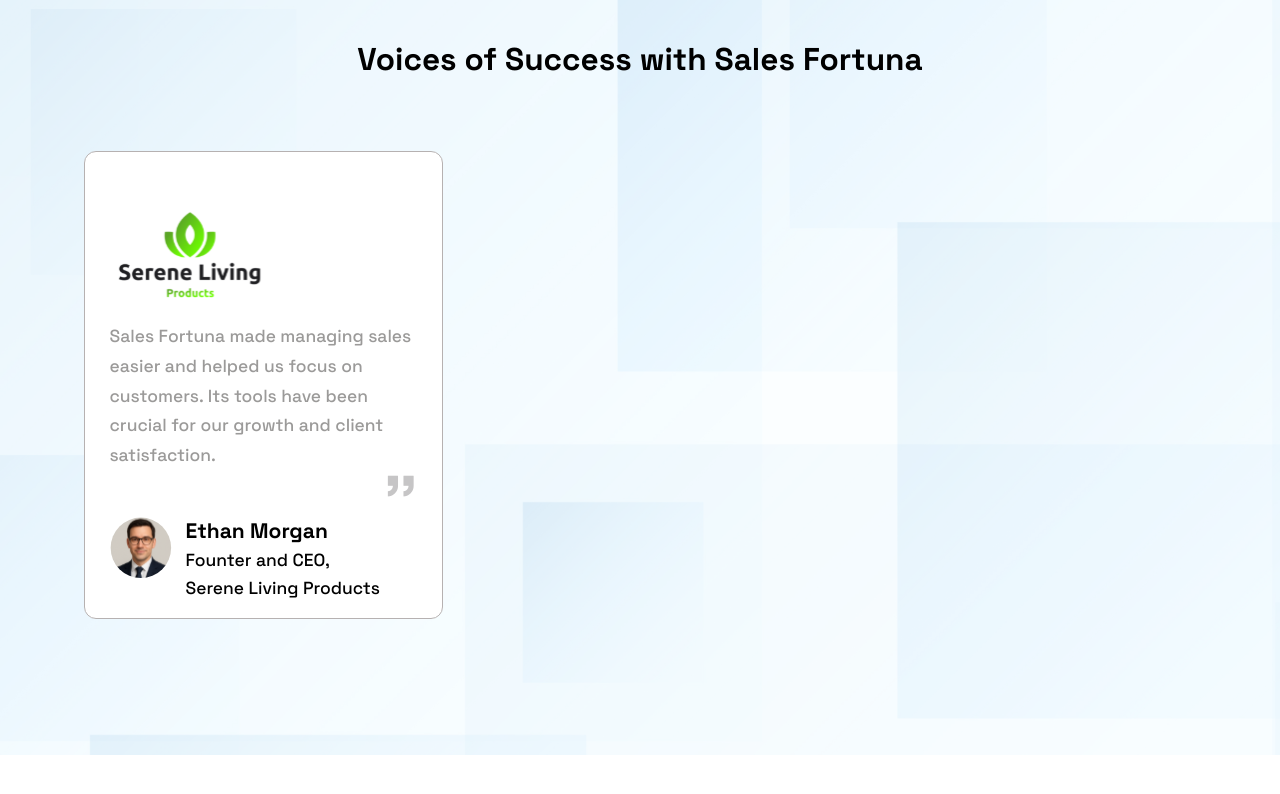
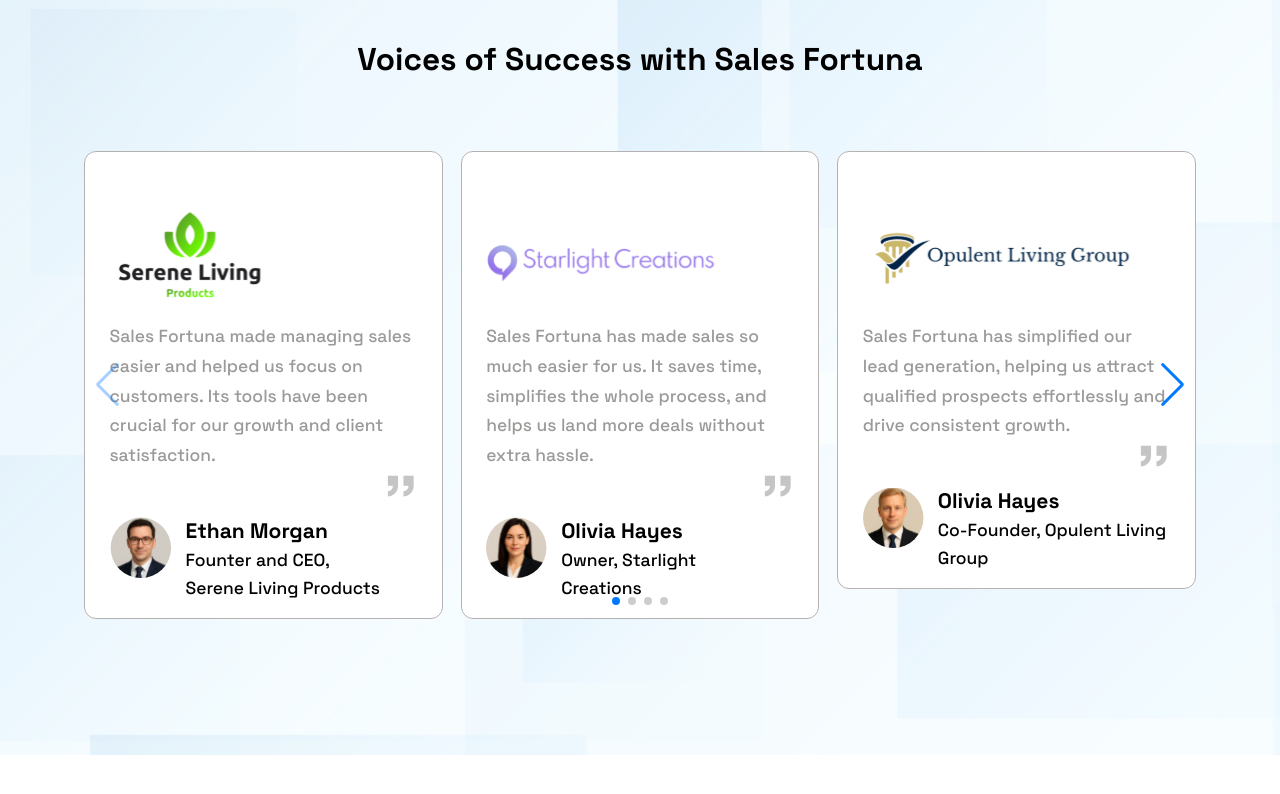
Before and after one commit to OleksandrTrokhymchuk/amazonagencyswiper, a Next.js app in the folder my-app/: page / in a window 1280 px wide. Shown: the top 794 px of the page. Built offline with nearby package versions, Linux system fonts and the light colour scheme.

Commit message:
add more slides

```diff
--- a/my-app/src/app/components/mainSwiper/mainSwiper.tsx
+++ b/my-app/src/app/components/mainSwiper/mainSwiper.tsx
@@ -34,7 +34,6 @@
                             border border-[#B6B1B1] border-solid
                             pb-8 px-7 pt-[170px]"
                     >
-
                         <blockquote>
                             <p className="relative text-[#9B9A99] leading-[1.7] text-xl mb-10 ">
                                 Sales Fortuna made managing sales easier and helped us focus on customers. Its tools have been crucial for our growth and client satisfaction.
@@ -56,7 +55,155 @@
                             </footer>
                         </blockquote>
                     </div>
+                </SwiperSlide>
 
+                <SwiperSlide>
+                    <div
+                        className="max-w-[380px] max-h-[500px]
+                            bg-white rounded-[12px]
+                            border border-[#B6B1B1] border-solid
+                            pb-8 px-7 pt-[170px]"
+                    >
+                        <blockquote>
+                            <p className="relative text-[#9B9A99] leading-[1.7] text-xl mb-10 ">
+                                Sales Fortuna has made sales so much easier for us. It saves time, simplifies the whole process, and helps us land more deals without extra hassle.
+                                <span className="font-staatliches absolute right-0 bottom-[-35px] text-8xl text-[#C6C5C6] transform rotate-180">“</span>
+                                <Image
+                                    src={StarlightCreationsLogoImg}
+                                    alt="Starlight Creations Logo"
+                                    className="absolute top-[-85px]"
+                                />
+                            </p>
+                            <footer>
+                                <cite className="flex gap-x-4">
+                                    <Image src={OliviaHayesImg} alt="Olivia Hayes Profile Picture"/>
+                                    <div className="font-bold text-2xl tranform translate-y-3">
+                                        Olivia Hayes <br />
+                                        <span className="font-medium text-xl">Owner, Starlight <br /> Creations</span>
+                                    </div>
+                                </cite>
+                            </footer>
+                        </blockquote>
+                    </div>
+                </SwiperSlide>
+
+                <SwiperSlide>
+                    <div
+                        className="max-w-[380px] max-h-[500px]
+                            bg-white rounded-[12px]
+                            border border-[#B6B1B1] border-solid
+                            pb-8 px-7 pt-[170px]"
+                    >
+                        <blockquote>
+                            <p className="relative text-[#9B9A99] leading-[1.7] text-xl mb-10 ">
+                                Sales Fortuna has simplified our lead generation, helping us attract qualified prospects effortlessly and drive consistent growth.
+                                <span className="font-staatliches absolute right-0 bottom-[-35px] text-8xl text-[#C6C5C6] transform rotate-180">“</span>
+                                <Image
+                                    src={OpulentLivingGroupLogoImg}
+                                    alt="Opulent Living Group Logo"
+                                    className="absolute top-[-95px]"
+                                />
+                            </p>
+                            <footer>
+                                <cite className="flex gap-x-4">
+                                    <Image src={AlexandrReedProfileImg} alt="Alexandr Reed Profile Picture"/>
+                                    <div className="font-bold text-2xl tranform translate-y-3">
+                                        Olivia Hayes <br />
+                                        <span className="font-medium text-xl">Co-Founder, Opulent Living Group</span>
+                                    </div>
+                                </cite>
+                            </footer>
+                        </blockquote>
+                    </div>
+                </SwiperSlide>
+                <SwiperSlide>
+                    <div
+                        className="max-w-[380px] max-h-[500px]
+                            bg-white rounded-[12px]
+                            border border-[#B6B1B1] border-solid
+                            pb-8 px-7 pt-[170px]"
+                    >
+                        <blockquote>
+                            <p className="relative text-[#9B9A99] leading-[1.7] text-xl mb-10 ">
+                                Sales Fortuna made managing sales easier and helped us focus on customers. Its tools have been crucial for our growth and client satisfaction.
+                                <span className="font-staatliches absolute right-0 bottom-[-35px] text-8xl text-[#C6C5C6] transform rotate-180">“</span>
+                                <Image
+                                    src={SereneLivingLogoImg}
+                                    alt="Serene Living Logo"
+                                    className="absolute top-[-115px]"
+                                />
+                            </p>
+                            <footer>
+                                <cite className="flex gap-x-4">
+                                    <Image src={EthanMorganProfileImg} alt="Ethan Morgan Profile Picture"/>
+                                    <div className="font-bold text-2xl tranform translate-y-3">
+                                        Ethan Morgan <br />
+                                        <span className="font-medium text-xl">Founter and CEO, <br /> Serene Living Products</span>
+                                    </div>
+                                </cite>
+                            </footer>
+                        </blockquote>
+                    </div>
+                </SwiperSlide>
+
+                <SwiperSlide>
+                    <div
+                        className="max-w-[380px] max-h-[500px]
+                            bg-white rounded-[12px]
+                            border border-[#B6B1B1] border-solid
+                            pb-8 px-7 pt-[170px]"
+                    >
+                        <blockquote>
+                            <p className="relative text-[#9B9A99] leading-[1.7] text-xl mb-10 ">
+                                Sales Fortuna has made sales so much easier for us. It saves time, simplifies the whole process, and helps us land more deals without extra hassle.
+                                <span className="font-staatliches absolute right-0 bottom-[-35px] text-8xl text-[#C6C5C6] transform rotate-180">“</span>
+                                <Image
+                                    src={StarlightCreationsLogoImg}
+                                    alt="Starlight Creations Logo"
+                                    className="absolute top-[-85px]"
+                                />
+                            </p>
+                            <footer>
+                                <cite className="flex gap-x-4">
+                                    <Image src={OliviaHayesImg} alt="Olivia Hayes Profile Picture"/>
+                                    <div className="font-bold text-2xl tranform translate-y-3">
+                                        Olivia Hayes <br />
+                                        <span className="font-medium text-xl">Owner, Starlight <br /> Creations</span>
+                                    </div>
+                                </cite>
+                            </footer>
+                        </blockquote>
+                    </div>
+                </SwiperSlide>
+
+                <SwiperSlide>
+                    <div
+                        className="max-w-[380px] max-h-[500px]
+                            bg-white rounded-[12px]
+                            border border-[#B6B1B1] border-solid
+                            pb-8 px-7 pt-[170px]"
+                    >
+                        <blockquote>
+                            <p className="relative text-[#9B9A99] leading-[1.7] text-xl mb-10 ">
+                                Sales Fortuna has simplified our lead generation, helping us attract qualified prospects effortlessly and drive consistent growth.
+                                <span className="font-staatliches absolute right-0 bottom-[-35px] text-8xl text-[#C6C5C6] transform rotate-180">“</span>
+                                <Image
+                                    src={OpulentLivingGroupLogoImg}
+                                    alt="Opulent Living Group Logo"
+                                    className="absolute top-[-95px]"
+                                />
+                            </p>
+                            <footer>
+                                <cite className="flex gap-x-4">
+                                    <Image src={AlexandrReedProfileImg} alt="Alexandr Reed Profile Picture"/>
+                                    <div className="font-bold text-2xl tranform translate-y-3">
+                                        Olivia Hayes <br />
+                                        <span className="font-medium text-xl">Co-Founder, Opulent Living Group</span>
+                                    </div>
+                                </cite>
+                            </footer>
+                        </blockquote>
+                    </div>
                 </SwiperSlide>
             </Swiper>
         </div>
```
